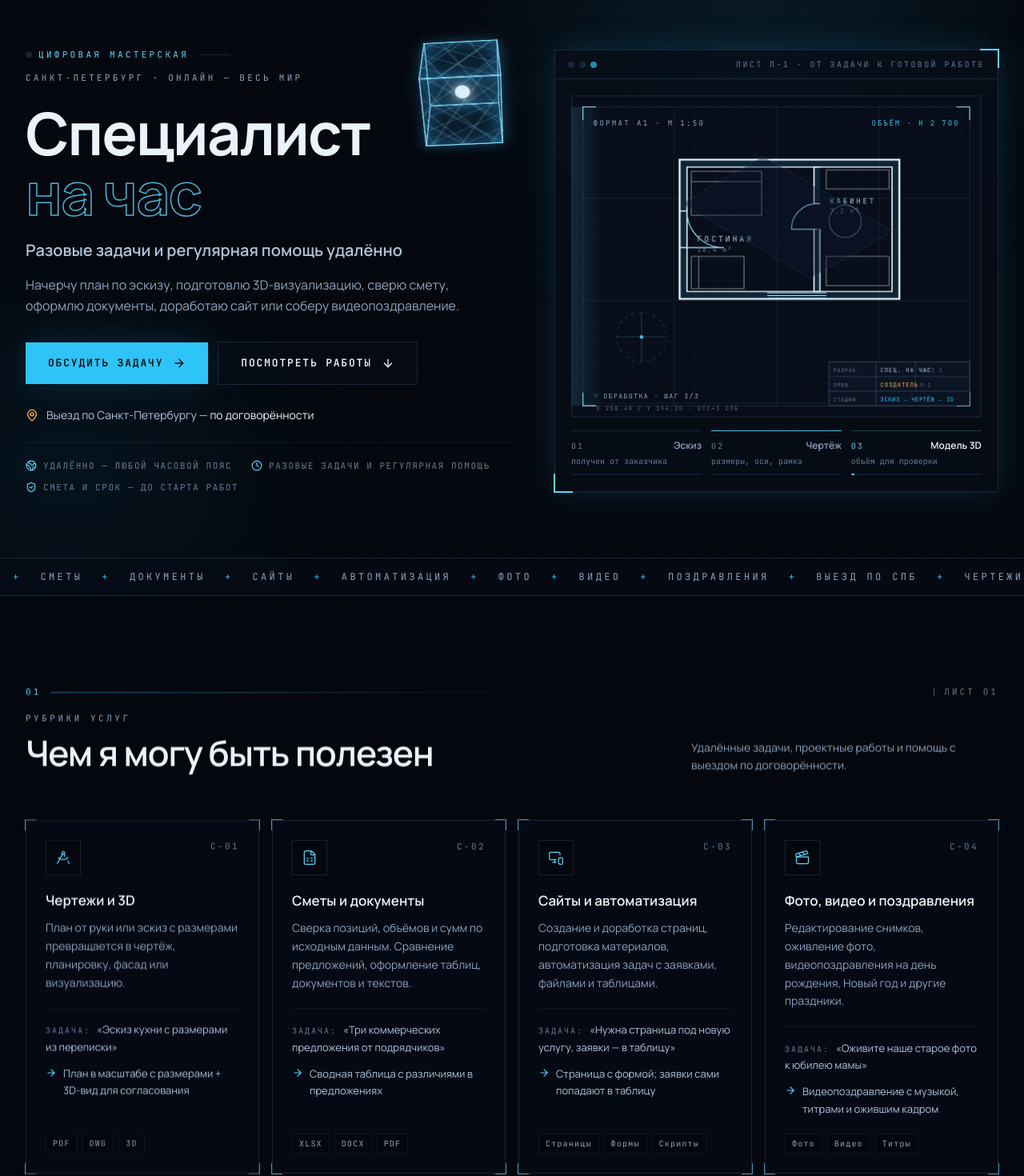
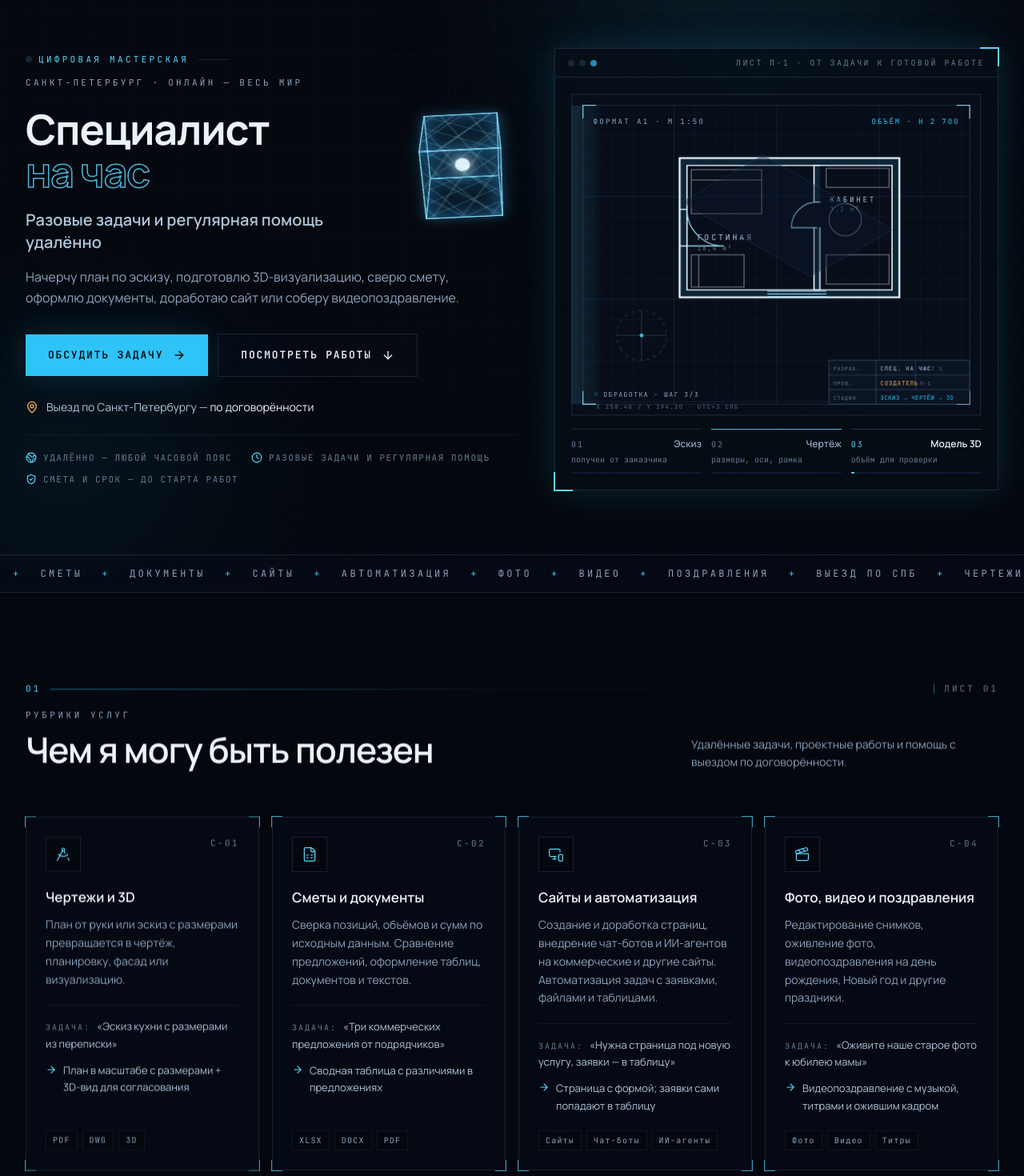
Before and after one commit to WaDIM0041/specialist-na-chas, a React (Vite) app: page / in a window 1280 px wide. Shown: the part 100-1570 px from the top of the page at 80% size. Built offline with nearby package versions, Linux system fonts and the light colour scheme; a web font is replaced by a local one.

Commit message:
Refine cube layout and add chatbot services

```diff
--- a/src/components/Hero.tsx
+++ b/src/components/Hero.tsx
@@ -49,7 +49,7 @@ export default function Hero() {
           </Reveal>
 
           <Reveal delay={90}>
-            <h1 className="mt-6 font-display text-[2.5rem] font-bold leading-[1.02] tracking-tight text-paper sm:text-6xl xl:text-[4.6rem]">
+            <h1 className="mt-6 font-display text-[2.5rem] font-bold leading-[1.02] tracking-tight text-paper sm:text-6xl lg:pr-28 lg:text-[3rem] xl:text-[3.25rem]">
               Специалист
               <br />
               <span
@@ -68,7 +68,7 @@ export default function Hero() {
           </div>
 
           <Reveal delay={170}>
-            <p className="mt-5 max-w-xl text-lg font-semibold text-fog-300 sm:text-xl">
+            <p className="mt-5 max-w-xl text-lg font-semibold text-fog-300 sm:text-xl lg:pr-28">
               Разовые задачи и регулярная помощь удалённо
             </p>
             <p className="mt-4 max-w-xl text-[15px] leading-relaxed text-fog-400 sm:text-base">
--- a/src/components/Services.tsx
+++ b/src/components/Services.tsx
@@ -34,10 +34,10 @@ const REMOTE = [
     icon: MonitorSmartphone,
     code: "С-03",
     title: "Сайты и автоматизация",
-    text: "Создание и доработка страниц, подготовка материалов, автоматизация задач с заявками, файлами и таблицами.",
+    text: "Создание и доработка страниц, внедрение чат-ботов и ИИ-агентов на коммерческие и другие сайты. Автоматизация задач с заявками, файлами и таблицами.",
     task: "«Нужна страница под новую услугу, заявки — в таблицу»",
     result: "Страница с формой; заявки сами попадают в таблицу",
-    tags: ["Страницы", "Формы", "Скрипты"],
+    tags: ["Сайты", "Чат-боты", "ИИ-агенты"],
   },
   {
     icon: Clapperboard,
--- a/src/index.css
+++ b/src/index.css
@@ -41,7 +41,7 @@
   .portfolio-cube { position: absolute; top: 105px; right: 12%; width: 135px; height: 135px; margin: 0; }
   .portfolio-cube-form { scale: 1.35; }
 }
-@media (min-width: 1024px) { .portfolio-cube { top: -15px; right: 0; } }
+@media (min-width: 1024px) { .portfolio-cube { top: 70px; right: 0; } }
 @media (prefers-reduced-motion: reduce) {
   .portfolio-cube, .portfolio-cube-form { animation: none; }
   .portfolio-cube-form { transform: rotateX(-20deg) rotateY(30deg); }
```
